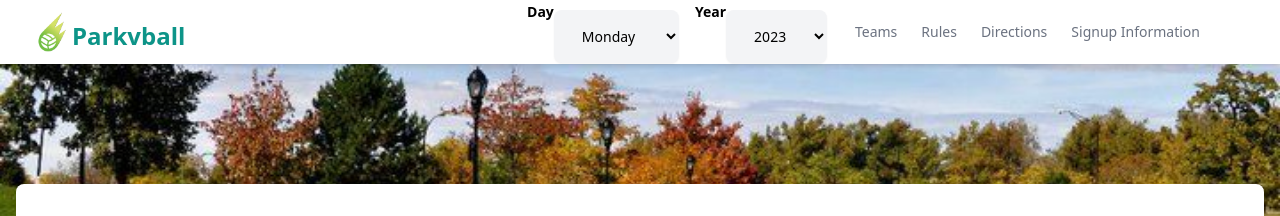
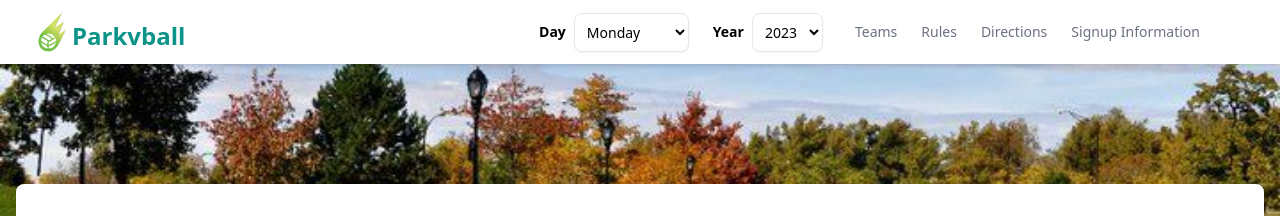
Before and after one commit to tumb/ParkVolleyball, a Next.js app: page / in a window 1280 px wide. Shown: the top 216 px of the page. Built offline with nearby package versions, Linux system fonts and the light colour scheme; no server answers; the database is empty.

Commit message:
navform css fixed

```diff
--- a/components/UI/LeagueForm.tsx
+++ b/components/UI/LeagueForm.tsx
@@ -95,7 +95,7 @@ export default function LeagueForm() {
 
               <div className="relative">
                 <select
-                  className="border-gray-200bg-gray-100 w-full rounded-lg bg-gray-100 p-2 text-xs shadow-sm sm:px-6 sm:py-4 sm:text-sm"
+                  className="w-full rounded-lg border-gray-200 bg-gray-100 p-2 text-xs shadow-sm sm:px-6 sm:py-4 sm:text-sm"
                   placeholder="Enter Day"
                   value={day!}
                   onChange={(e) => setDay(e.target.value)}
@@ -118,7 +118,7 @@ export default function LeagueForm() {
 
               <div className="relative">
                 <select
-                  className="border-gray-200bg-gray-100 w-full rounded-lg bg-gray-100 p-2 text-xs shadow-sm sm:px-6 sm:py-4 sm:text-sm"
+                  className="w-full rounded-lg border-gray-200 bg-gray-100 p-2 text-xs shadow-sm sm:px-6 sm:py-4 sm:text-sm"
                   placeholder="Enter Year"
                   value={year!}
                   onChange={(e) => setYear(parseInt(e.target.value))}
@@ -138,7 +138,7 @@ export default function LeagueForm() {
               {matchDates && (
                 <div className="relative">
                   <select
-                    className="border-gray-200bg-gray-100 w-full rounded-lg bg-gray-100 p-2 text-xs shadow-sm sm:px-6 sm:py-4 sm:text-sm"
+                    className="w-full rounded-lg border-gray-200 bg-gray-100 p-2 text-xs shadow-sm sm:px-6 sm:py-4 sm:text-sm"
                     placeholder="Enter matchDate"
                     value={selectedMatchDate}
                     onChange={matchDateHandler}
--- a/components/UI/NavForm.tsx
+++ b/components/UI/NavForm.tsx
@@ -49,19 +49,16 @@ export default function NavForm() {
 
   return (
     <div className="mx-auto h-fit">
-      <form
-        action=""
-        className=""
-      >
+      <form action="" className="">
         <div className="flex flex-col items-center justify-between sm:flex-row">
-          <div className="w-full flex space-y-2 p-2">
-            <label htmlFor="Day" className="text-sm font-semibold">
+          <div className="flex w-full items-center justify-between p-2">
+            <label htmlFor="Day" className="px-2 text-sm font-semibold">
               Day
             </label>
 
             <div className="relative">
               <select
-                className="border-gray-200bg-gray-100 w-full rounded-lg bg-gray-100 p-2 text-xs shadow-sm sm:px-6 sm:py-4 sm:text-sm"
+                className="min-w-full rounded-lg border border-gray-200 bg-white p-2 text-xs shadow-sm sm:text-sm"
                 placeholder="Enter Day"
                 value={day!}
                 onChange={(e) => setDay(e.target.value)}
@@ -77,14 +74,14 @@ export default function NavForm() {
             </div>
           </div>
 
-          <div className="w-full flex space-y-2 p-2">
-            <label htmlFor="Year" className="text-sm font-semibold">
+          <div className="flex w-full items-center justify-between p-2">
+            <label htmlFor="Year" className="px-2 text-sm font-semibold">
               Year
             </label>
 
             <div className="relative">
               <select
-                className="border-gray-200bg-gray-100 w-full rounded-lg bg-gray-100 p-2 text-xs shadow-sm sm:px-6 sm:py-4 sm:text-sm"
+                className="min-w-full rounded-lg border border-gray-200 bg-white p-2 text-xs shadow-sm sm:text-sm"
                 placeholder="Enter Year"
                 value={year!}
                 onChange={(e) => setYear(parseInt(e.target.value))}
--- a/components/UI/Navbar.tsx
+++ b/components/UI/Navbar.tsx
@@ -21,12 +21,9 @@ export default function Navbar() {
           </div>
 
           <div className="md:flex md:items-center md:gap-12">
-            <NavForm />
-          </div>
-
-          <div className="md:flex md:items-center md:gap-12">
             <nav aria-label="Site Nav" className="hidden md:block">
               <ul className="flex items-center gap-6 text-sm">
+                <NavForm />
                 <li>
                   <Link
                     className="text-gray-500 transition hover:text-gray-500/75"
--- a/components/UI/ScheduleForm.tsx
+++ b/components/UI/ScheduleForm.tsx
@@ -1,5 +1,4 @@
 import { ScheduleFormProps } from "@/lib/types";
-
 
 export default function ScheduleForm({
   date,
@@ -32,7 +31,7 @@ export default function ScheduleForm({
 
             <div className="relative">
               <select
-                className="border-gray-200bg-gray-100  w-full rounded-lg bg-gray-100 p-4 pe-12 text-sm shadow-sm"
+                className="w-full  rounded-lg border-gray-200 bg-gray-100 p-4 pe-12 text-sm shadow-sm"
                 placeholder="Enter Day"
                 value={day}
                 onChange={(e) => updateFields({ day: e.target.value })}
--- a/components/teamRecords/TeamForm.tsx
+++ b/components/teamRecords/TeamForm.tsx
@@ -112,7 +112,7 @@ export default function TeamForm() {
               {teamData && (
                 <div className="relative">
                   <select
-                    className="border-gray-200bg-gray-100 w-full rounded-lg bg-gray-100 p-2 text-xs shadow-sm sm:px-6 sm:py-4 sm:text-sm"
+                    className="w-full rounded-lg border-gray-200 bg-gray-100 p-2 text-xs shadow-sm sm:px-6 sm:py-4 sm:text-sm"
                     placeholder="Enter matchDate"
                     name="teamName"
                     value={selectedTeamId}
@@ -135,7 +135,7 @@ export default function TeamForm() {
 
               <div className="relative">
                 <select
-                  className="border-gray-200bg-gray-100 w-full rounded-lg bg-gray-100 p-2 text-xs shadow-sm sm:px-6 sm:py-4 sm:text-sm"
+                  className="w-full rounded-lg border-gray-200 bg-gray-100 p-2 text-xs shadow-sm sm:px-6 sm:py-4 sm:text-sm"
                   placeholder="Enter Day"
                   value={day!}
                   onChange={(e) => setDay(e.target.value)}
@@ -158,7 +158,7 @@ export default function TeamForm() {
 
               <div className="relative">
                 <select
-                  className="border-gray-200bg-gray-100 w-full rounded-lg bg-gray-100 p-2 text-xs shadow-sm sm:px-6 sm:py-4 sm:text-sm"
+                  className="w-full rounded-lg border-gray-200 bg-gray-100 p-2 text-xs shadow-sm sm:px-6 sm:py-4 sm:text-sm"
                   placeholder="Enter Year"
                   value={year!}
                   onChange={(e) => setYear(parseInt(e.target.value))}
```
